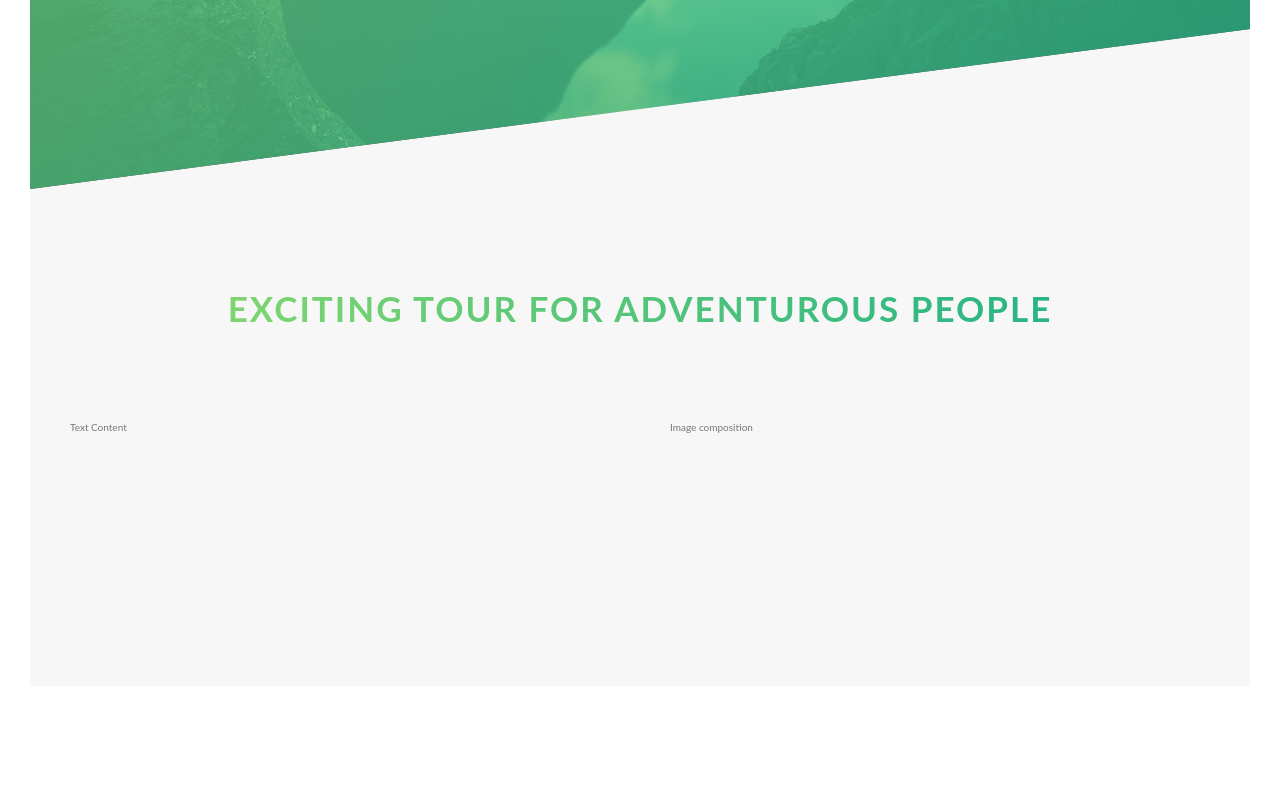
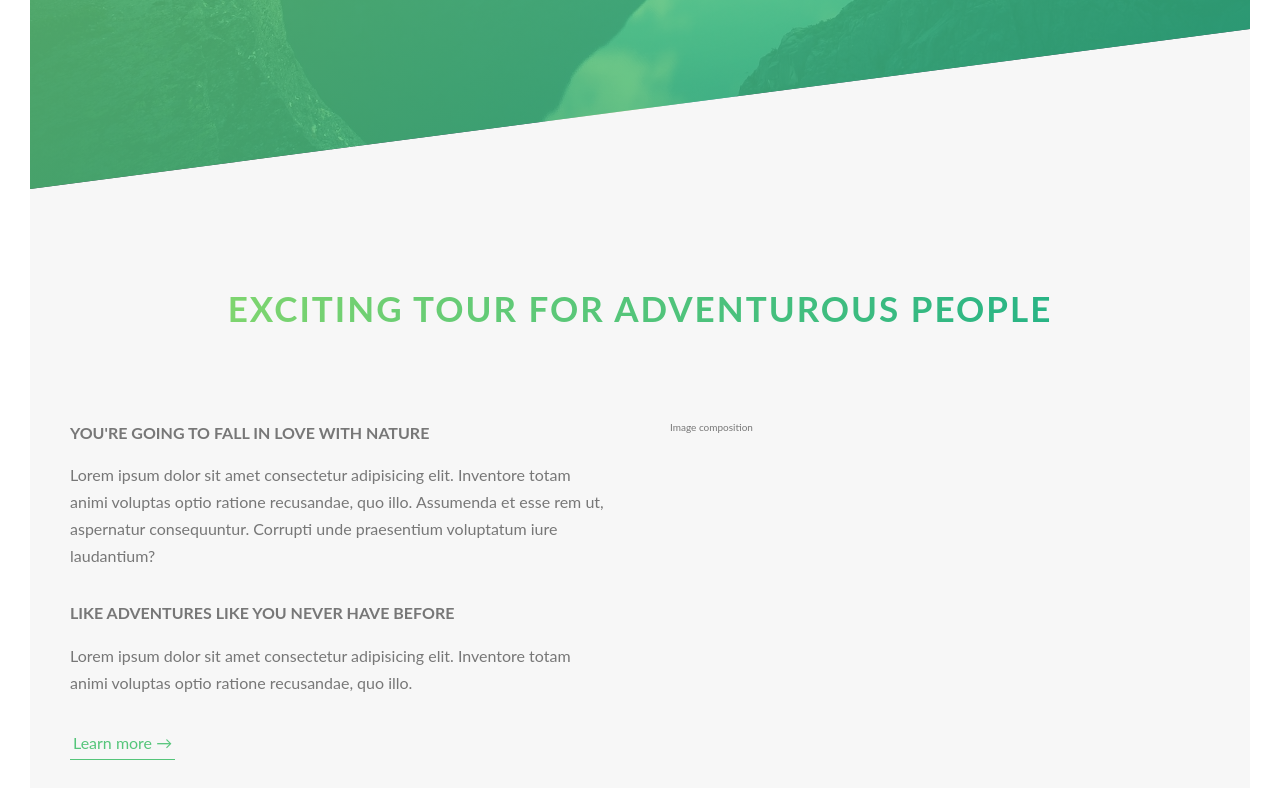
Before and after one commit to iguana-3d/css-advanced, a Next.js app: page / in a window 1280 px wide. Shown: the part 601-1389 px from the top of the page. Before the commit the page ends 1317 px from the top, so only its background shows below. Built offline with nearby package versions, Linux system fonts and the light colour scheme.

Commit message:
grid part 1

```diff
--- a/src/pages/header.js
+++ b/src/pages/header.js
@@ -17,14 +17,28 @@
             </header>
             <main>
                 <section className="section-about">
-                    <div className="u-center-text u-margin-bottom-8">
+                    <div className="u-center-text u-margin-bottom-big">
                         <h2 className="heading-secondary">
                             Exciting tour for adventurous people
                         </h2>
                     </div>
                     <div className="row">
                         <div className="col-1-of-2">
-                            Text Content
+                            <h3 className="heading-tertiary u-margin-bottom-small">
+                                You're going to fall in love with nature
+                            </h3>
+                            <p className="paragraph">
+                                Lorem ipsum dolor sit amet consectetur adipisicing elit. Inventore totam animi voluptas optio ratione recusandae, quo illo. Assumenda et esse rem ut, aspernatur consequuntur. Corrupti unde praesentium voluptatum iure laudantium?
+                            </p>
+                            <h3 className="heading-tertiary u-margin-bottom-small">
+                                Like adventures like you never have before
+                            </h3>
+                            <p className="paragraph">
+                                Lorem ipsum dolor sit amet consectetur adipisicing elit. Inventore totam animi voluptas optio ratione recusandae, quo illo.
+                            </p>
+                            <a href="#" className="btn-text">
+                                Learn more &rarr;
+                            </a>
                         </div>
                         <div className="col-1-of-2">
                             Image composition
--- a/styles/abstracts/_variables.scss
+++ b/styles/abstracts/_variables.scss
@@ -9,6 +9,9 @@
 $color-white: #ffffff;
 $color-black: #000000;
 
+//FONT
+$default-font-size: 1.6rem;
+
 //GRID
 $grid-width: 114rem;
 $gutter-vetical: 8rem;
--- a/styles/base/_typography.scss
+++ b/styles/base/_typography.scss
@@ -44,3 +44,16 @@
         text-shadow: .5rem 1rem 2rem rgba($color-black, .2);
     }
 }
+
+.heading-tertiary {
+    font-size: $default-font-size;
+    font-weight: 700;
+    text-transform: uppercase;
+}
+
+.paragraph {
+    font-size: $default-font-size;
+    &:not(:last-child) {
+        margin-bottom: 3rem;
+    }
+}
--- a/styles/base/_utilities.scss
+++ b/styles/base/_utilities.scss
@@ -2,6 +2,14 @@
     text-align: center;
 }
 
-.u-margin-bottom-8 {
+.u-margin-bottom-small {
+    margin-bottom: 1.5rem;
+}
+
+.u-margin-bottom-medium {
+    margin-bottom: 4rem;
+}
+
+.u-margin-bottom-big {
     margin-bottom: 8rem;
 }
--- a/styles/components/_button.scss
+++ b/styles/components/_button.scss
@@ -8,7 +8,7 @@
         border-radius: 10rem;
         transition: all .2s;
         position: relative;
-        font-size: 1.6rem;
+        font-size: $default-font-size;
     }
     &:hover {
         transform: translateY(-3px);
@@ -35,6 +35,7 @@
         transition: all .4s;
     }
 }
+
 .btn--white {
     background-color: $color-white;
     color: $color-grey-dark;
@@ -42,7 +43,31 @@
         background-color: $color-white;
     }
 }
+
 .btn--animated {
     animation: moveInBottom .8s ease-out .75s;
     animation-fill-mode: backwards;
 }
+
+.btn-text {
+    &:visited,
+    &:link {
+        font-size: $default-font-size;
+        color: $color-primary;
+        display: inline-block;
+        text-decoration: none;
+        border-bottom: .1rem solid $color-primary;
+        padding: .3rem;
+        transition: all .2s;
+    }
+    &:hover {
+        background-color: $color-primary;
+        color: $color-white;
+        box-shadow: 0 1rem 2rem rgba($color-black, .15);
+        transform: translateY(-.2rem);
+    }
+    &:active {
+        box-shadow: 0 .5rem 1rem rgba($color-black, .15);
+        transform: translateY(0);
+    }
+}
```
